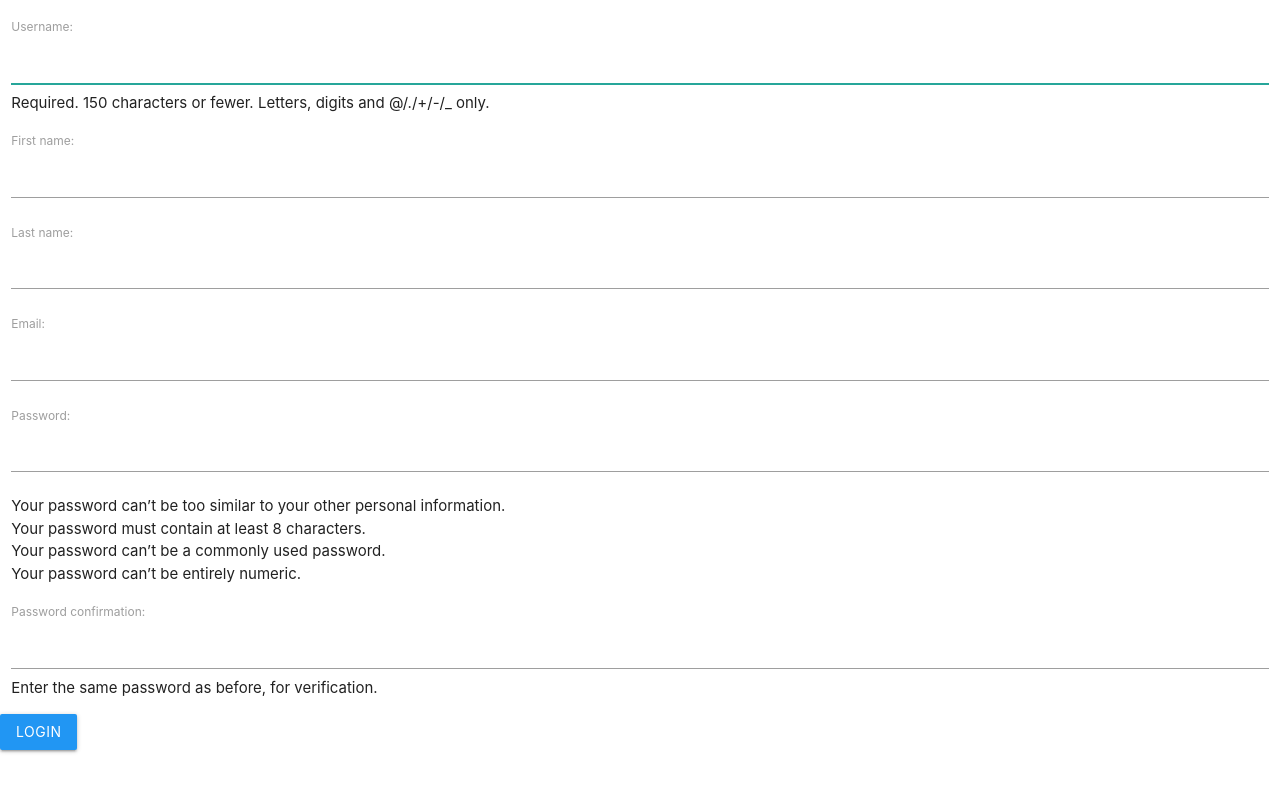
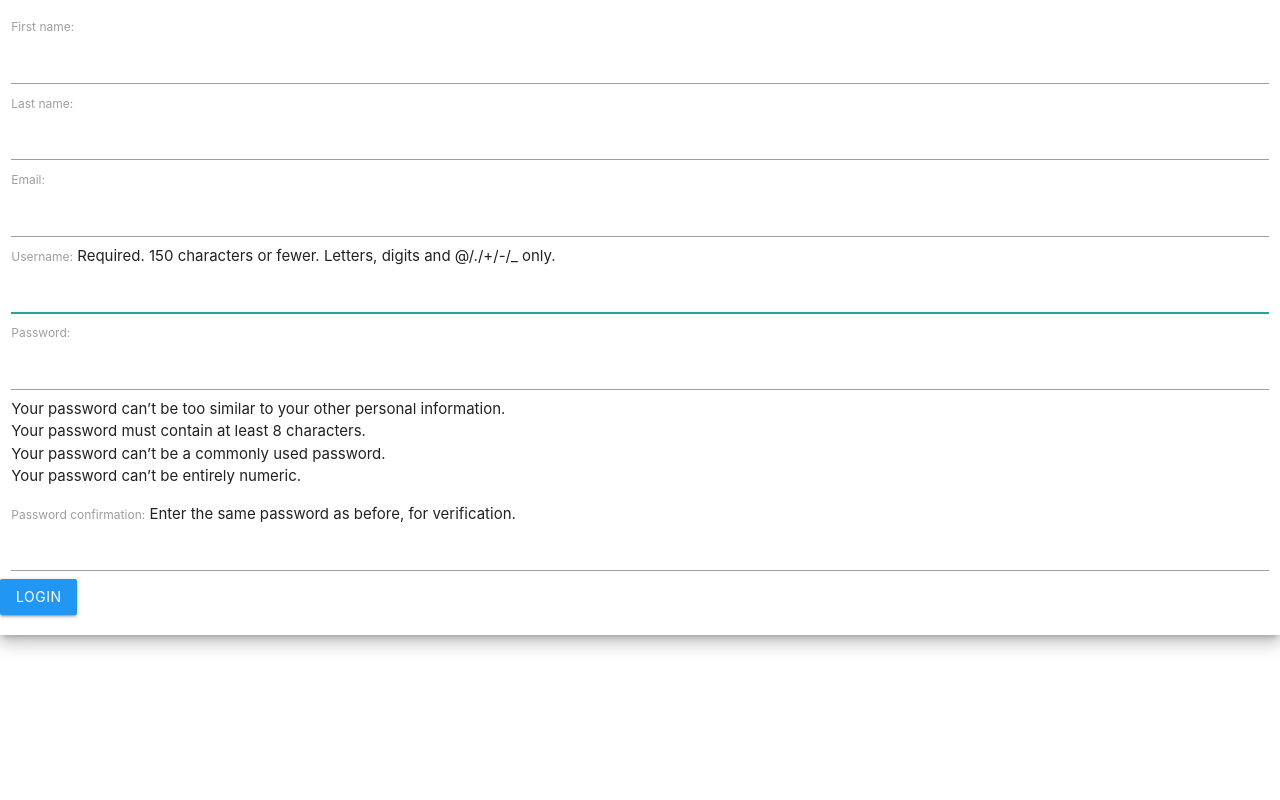
Before and after one commit to sharonkorir/web-awards, a Django app: page /users/register_user in a window 1280 px wide. Run offline with Django 4.2, Linux system fonts and the light colour scheme.

Commit message:
authentication: add email and names to user registration form

```diff
--- a/users/forms.py
+++ b/users/forms.py
@@ -3,10 +3,16 @@
 from django import forms
 
 class RegisterUserForm(UserCreationForm):
-    email = forms.EmailField()
-    first_name = forms.CharField(max_length=50)
-    last_name = forms.CharField(max_length=50)
+    email = forms.EmailField(widget=forms.EmailInput(attrs={'class':'input-field col s12'}))
+    first_name = forms.CharField(max_length=50,widget=forms.TextInput(attrs={'class':'input-field col s12'}))
+    last_name = forms.CharField(max_length=50, widget=forms.TextInput(attrs={'class':'input-field col s12'}))
 
     class Meta:
         model = User
-        fields = ('username', 'first_name','last_name', 'email', 'password1', 'password2')
+        fields = ( 'first_name','last_name', 'email','username', 'password1', 'password2')
+    def __init__(self, *args, **kwargs):
+        super(RegisterUserForm, self).__init__(*args, **kwargs)
+
+        self.fields['username'].widget.attrs['class'] = 'input-field col s12'
+        self.fields['password1'].widget.attrs['class'] = 'input-field col s12'
+        self.fields['password2'].widget.attrs['class'] = 'input-field col s12'
--- a/users/templates/authenticate/login.html
+++ b/users/templates/authenticate/login.html
@@ -2,7 +2,7 @@
 {% block content %}
   {{block.super}}
   <div class="row">
-    <form class="col s12" method="POST" action="">
+    <form class="col s12 z-depth-3" method="POST" action="">
       {% csrf_token %}
       <div class="row">
         <div class="input-field col s12">
--- a/users/templates/authenticate/register_user.html
+++ b/users/templates/authenticate/register_user.html
@@ -6,7 +6,7 @@
     <p>Kindly confirm your details</p>
   {% endif %}
   <div class="row">
-    <form class="col s12" method="POST" action="{% url 'register_user' %}">
+    <form class="col s12 z-depth-3" method="POST" action="{% url 'register_user' %}">
       {% csrf_token %}
 
       {{form.as_p}}
```
